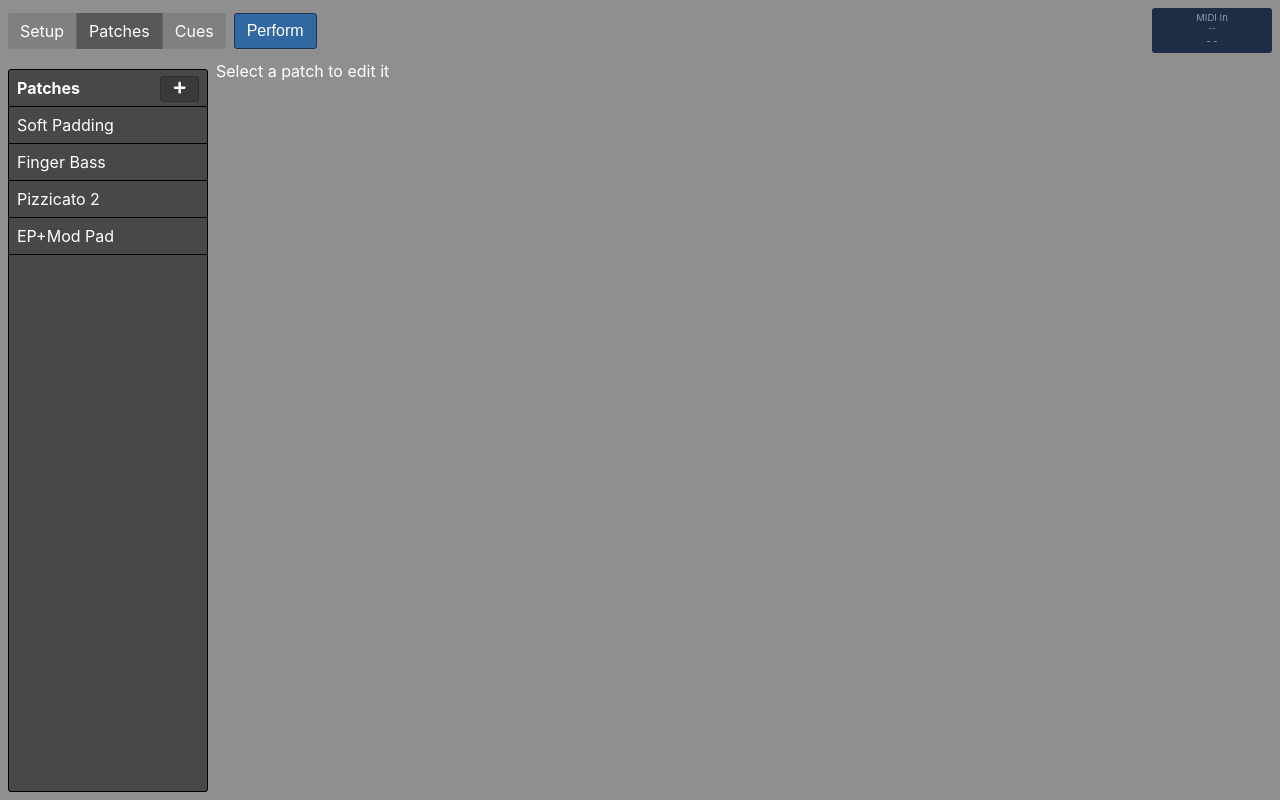
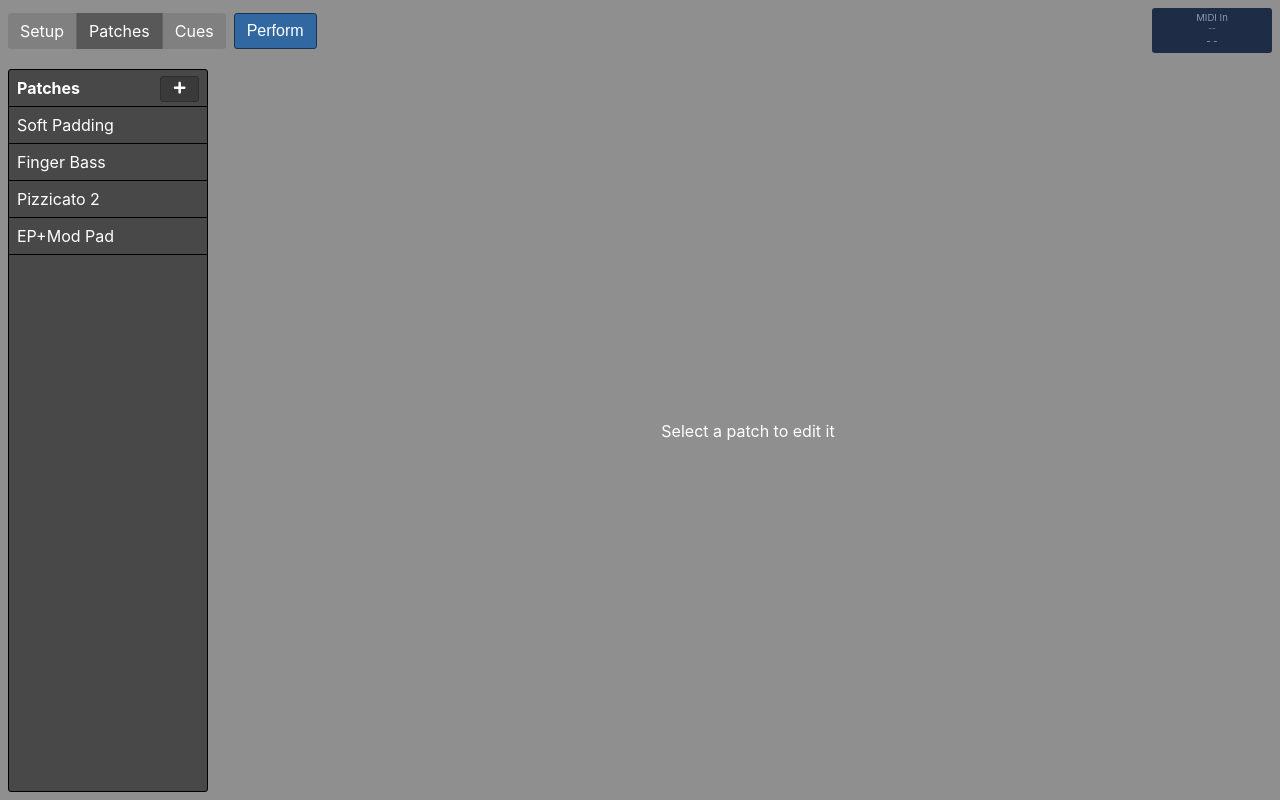
Before and after one commit to MattPutnam/CadenzaJS, a React (Create React App) app: page / in a window 1280 px wide. Built offline with nearby package versions, Linux system fonts and the light colour scheme.

Commit message:
Add Placeholder component

```diff
--- a/src/components/Components.js
+++ b/src/components/Components.js
@@ -2,6 +2,7 @@ import React from 'react'
 import _ from 'lodash'
 
 import Colors from './colors'
+import { Flex } from './Layout'
 
 
 export const Button = ({ children, small, disabled, onClick, style }) => {
@@ -57,3 +58,15 @@ export const Warning = ({ children }) => {
 
     return <span style={style}>{children}</span>
 }
+
+export const Placeholder = ({ width='100%', height='100%', children }) => {
+    const style = {
+        justifyContent: 'center',
+        height: height,
+        width: width
+    }
+
+    return <Flex align='center' style={style}>
+        {children}
+    </Flex>
+}
--- a/src/pages/editPage/PatchesTab.js
+++ b/src/pages/editPage/PatchesTab.js
@@ -5,7 +5,7 @@ import { FaPlus, FaTrash } from 'react-icons/fa'
 import PatchNamer from './patchesTab/PatchNamer'
 import PatchSelector from './patchesTab/PatchSelector'
 
-import { Button } from '../../components/Components'
+import { Button, Placeholder } from '../../components/Components'
 import Colors from '../../components/colors'
 import { Container, Flex } from '../../components/Layout'
 
@@ -158,11 +158,11 @@ class PatchesTab extends React.Component {
             </Container>
         } else {
             if (this.noSynths) {
-                return <div>No synthesizers defined. Go to the Setup tab and define a synthesizer.</div>
+                return <Placeholder>No synthesizers defined. Go to the Setup tab and define a synthesizer.</Placeholder>
             } else if (_.isEmpty(patches)) {
-                return <div>No patches defined. Click the '+' icon to add one</div>
+                return <Placeholder>No patches defined. Click the '+' icon to add one</Placeholder>
             } else {
-                return <div>Select a patch to edit it</div>
+                return <Placeholder>Select a patch to edit it</Placeholder>
             }
         }
     }
--- a/src/pages/editPage/SetupTab.js
+++ b/src/pages/editPage/SetupTab.js
@@ -7,7 +7,7 @@ import { MidiInterfacePlaceholder } from './setupTab/InterfaceSelector'
 import KeyboardConfig from './setupTab/KeyboardConfig'
 import SynthConfig from './setupTab/SynthConfig'
 
-import { Button } from '../../components/Components'
+import { Button, Placeholder } from '../../components/Components'
 import { Container } from '../../components/Layout'
 import MidiListener from '../../components/MidiListener'
 
@@ -44,6 +44,7 @@ class SetupTab extends React.Component {
 
         return <>
             <Container collapse header='Keyboards' buttons={keyboardButtons}>
+                {_.isEmpty(keyboards) && <Placeholder height='199px'>No keyboards defined.</Placeholder>}
                 {keyboards.map((keyboard, index) =>
                     <KeyboardConfig key={keyboard.id}
                                     deleteSelf={() => this.deleteItem('keyboards', index)}
@@ -54,6 +55,7 @@ class SetupTab extends React.Component {
                 <ActionPedalConfig data={data} setData={setData}/>
             </Container>
             <Container collapse header='Synthesizers' buttons={synthButtons}>
+                {_.isEmpty(synthesizers) && <Placeholder>No synthesizers defined.</Placeholder>}
                 {synthesizers.map((synth, index) => {
                     return <SynthConfig key={synth.id}
                                         deleteSelf={() => this.deleteItem('synthesizers', index)}
```
